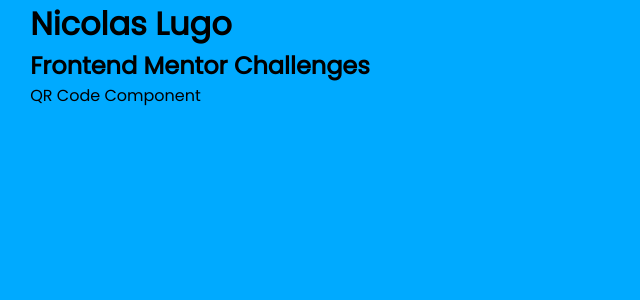
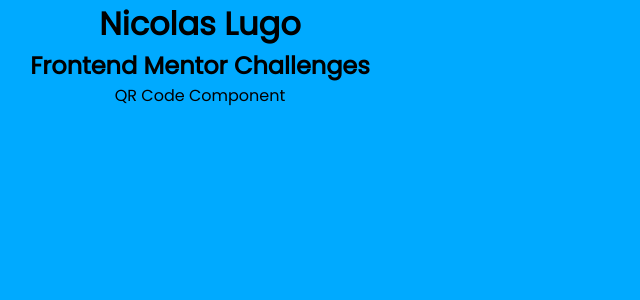
Before and after one commit to nicolugocbz86/nicolugocbz86.github.io, a PHP site: page / in a window 1280 px wide. Shown: the top 300 px of the page, without its empty margins (0-640 px from the left). Run offline with PHP 8.4, Linux system fonts and the light colour scheme.

Commit message:
set up the styles

```diff
--- a/css/index.css
+++ b/css/index.css
@@ -17,9 +17,9 @@
 
             body {
                 width: 400px;
-                display: grid;
-                justify-content: center;
-                justify-content: center;
+                display: flex;
+                flex-direction: column;
+                text-align: center;
                 background-color: hsl(200, 100%, 50%);
             }
 
```
